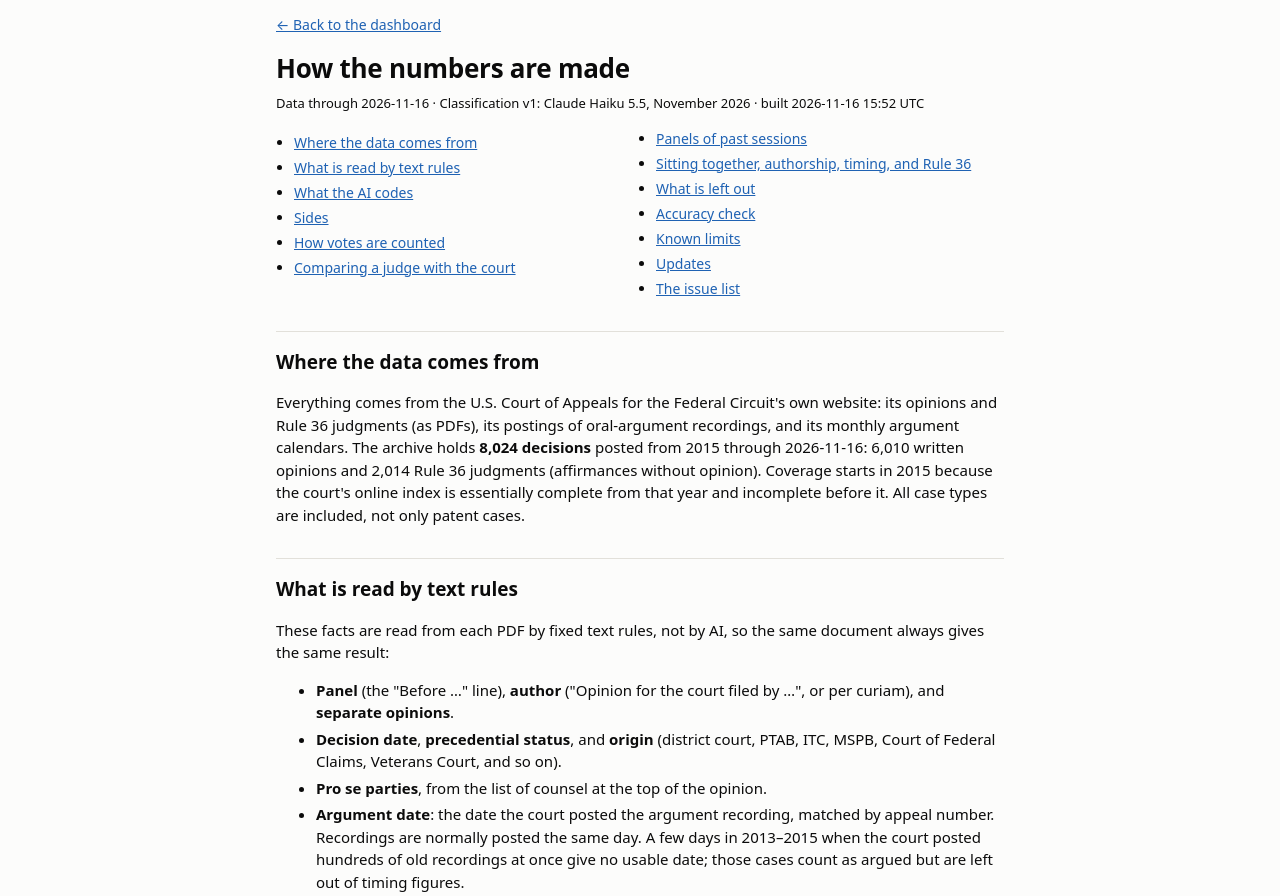
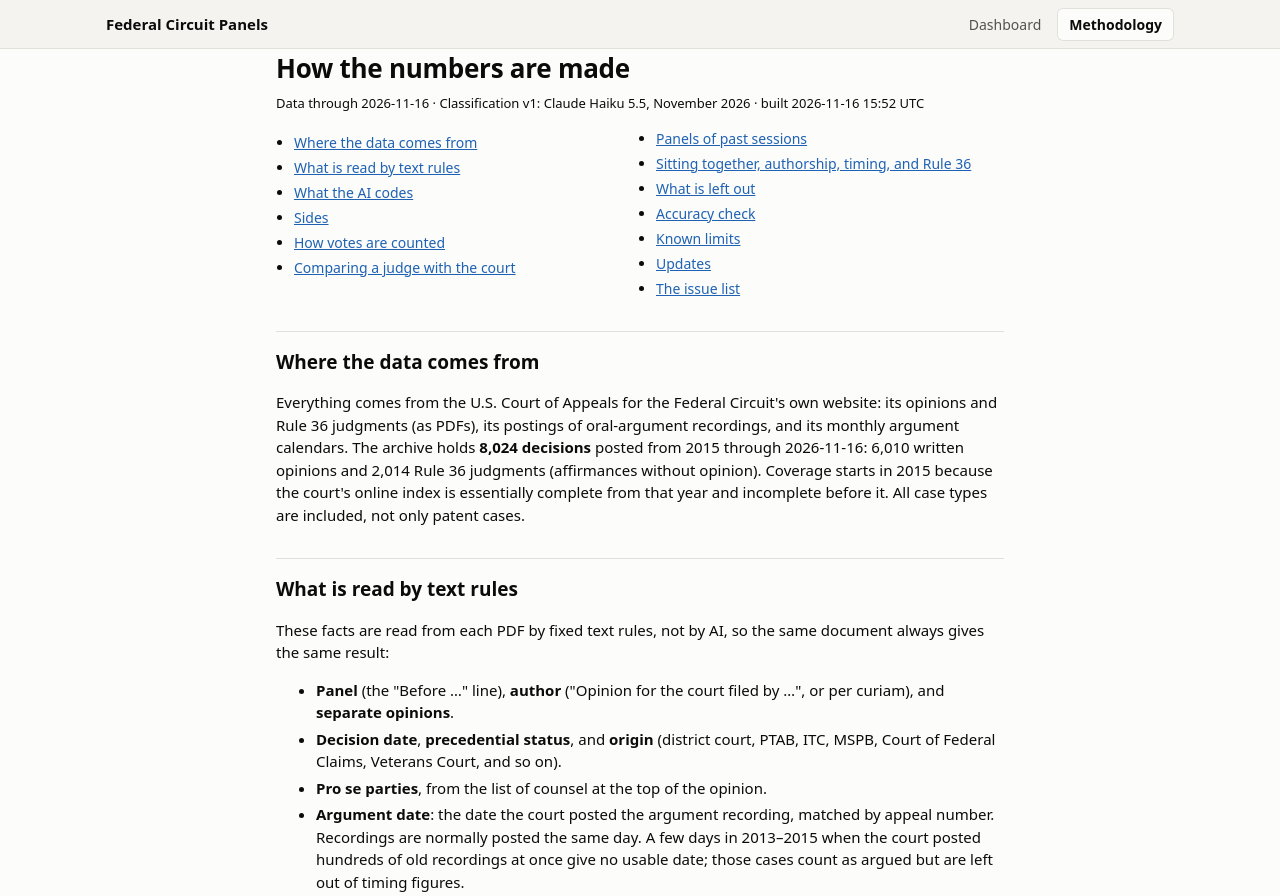
Before and after one commit to Code4me2/fedcir-panels, a plain HTML site: page docs/methodology.html in a window 1280 px wide. Shown: the top 896 px of the page. Drawn offline with Linux system fonts and the light colour scheme.

Commit message:
Site menu: Dashboard / Methodology tabs at the top of every page
Co-Authored-By: Claude Opus 5.5 <noreply@anthropic.com>
Claude-Session: https://claude.ai/code/session_01B3QP8jfzdiAFcke9nNGg2a

```diff
--- a/docs/methodology.html
+++ b/docs/methodology.html
@@ -8,8 +8,16 @@
 <link rel="stylesheet" href="style.css">
 </head>
 <body>
+<nav class="topnav" aria-label="Site">
+  <div class="wrap topnav-inner">
+    <a class="brand" href="index.html">Federal Circuit Panels</a>
+    <div class="tabs">
+      <a href="index.html">Dashboard</a>
+      <a href="methodology.html" aria-current="page">Methodology</a>
+    </div>
+  </div>
+</nav>
 <header class="wrap doc">
-  <p class="back"><a href="index.html">← Back to the dashboard</a></p>
   <h1>How the numbers are made</h1>
   <p class="status" id="status">Data through <span data-m="latest_decision">…</span> · <span data-m="classification">…</span> · built <span data-m="built">…</span></p>
 </header>
--- a/docs/style.css
+++ b/docs/style.css
@@ -144,4 +144,14 @@ footer { color: var(--muted); font-size: 12px; padding: 24px 16px 40px; }
 .doc table { font-size: 13px; }
 .doc td.code { white-space: nowrap; font-variant-numeric: tabular-nums; color: var(--text-2); }
 .doc .toc { font-size: 14px; columns: 2 220px; padding-left: 18px; }
-.back { font-size: 14px; }
+
+/* top navigation, same on every page */
+.topnav { position: sticky; top: 0; z-index: 10; background: var(--panel); border-bottom: 1px solid var(--line); }
+.topnav-inner { display: flex; align-items: center; justify-content: space-between; gap: 12px; min-height: 48px; }
+.topnav .brand { font-weight: 650; color: var(--text); text-decoration: none; font-size: 15px; white-space: nowrap; }
+.topnav .tabs { display: flex; gap: 4px; }
+.topnav .tabs a { padding: 6px 12px; border-radius: 6px; color: var(--text-2); text-decoration: none; font-size: 14px; font-weight: 500; }
+.topnav .tabs a:hover { background: var(--row-hi); color: var(--text); }
+.topnav .tabs a[aria-current="page"] { background: var(--bg); color: var(--text); font-weight: 650; box-shadow: inset 0 0 0 1px var(--line); }
+@media (max-width: 480px) { .topnav .brand { display: none; } .topnav-inner { justify-content: center; } }
+[id] { scroll-margin-top: 60px; }  /* anchor links land below the sticky menu */
```
Also changed, not shown: docs/index.html (+9 -0 lines), 1 other file.
